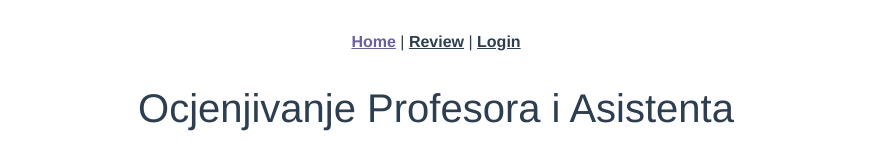
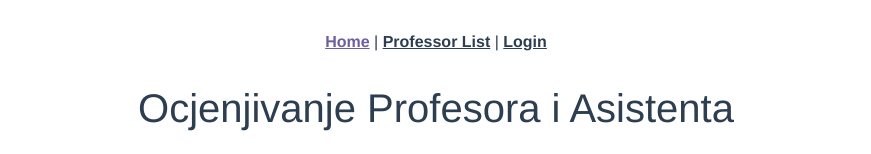
Before and after one commit to Teo1121/ocjenjivanje-frontend, a Vue app: page / in a window 1280 px wide. Shown: the top 154 px of the page, without its empty margins (204-1075 px from the left). Built offline with nearby package versions, Linux system fonts and the light colour scheme; no server answers.

Commit message:
refactor

```diff
--- a/src/App.vue
+++ b/src/App.vue
@@ -2,11 +2,7 @@
   <nav>
     <p v-if="store.currentUser">Welcome {{ store.currentUser.username }}</p>
     <router-link to="/">Home</router-link> |
-    <router-link to="/list">{{
-      store.currentUser && store.currentUser.roles.includes("ROLE_ADMIN")
-        ? "Professor List"
-        : "Review"
-    }}</router-link>
+    <router-link to="/list">Professor List</router-link>
     <span
       v-if="store.currentUser && store.currentUser.roles.includes('ROLE_ADMIN')"
     >
```
